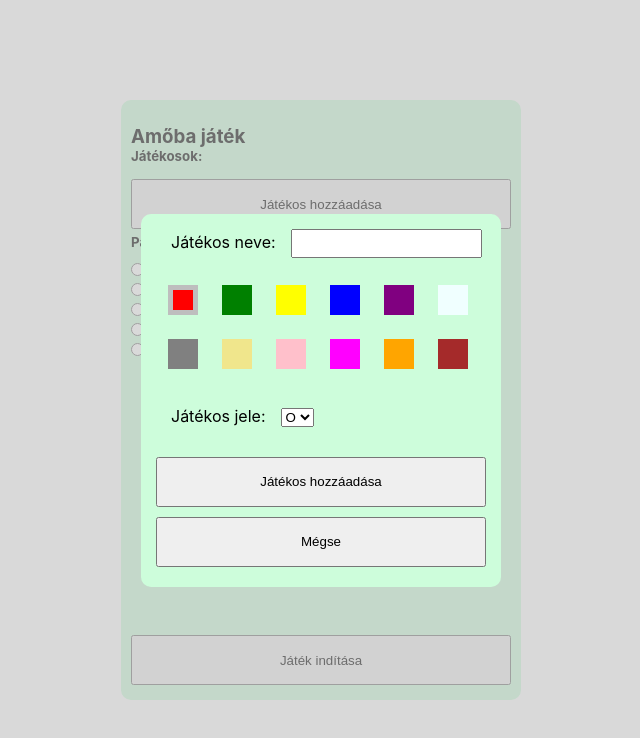
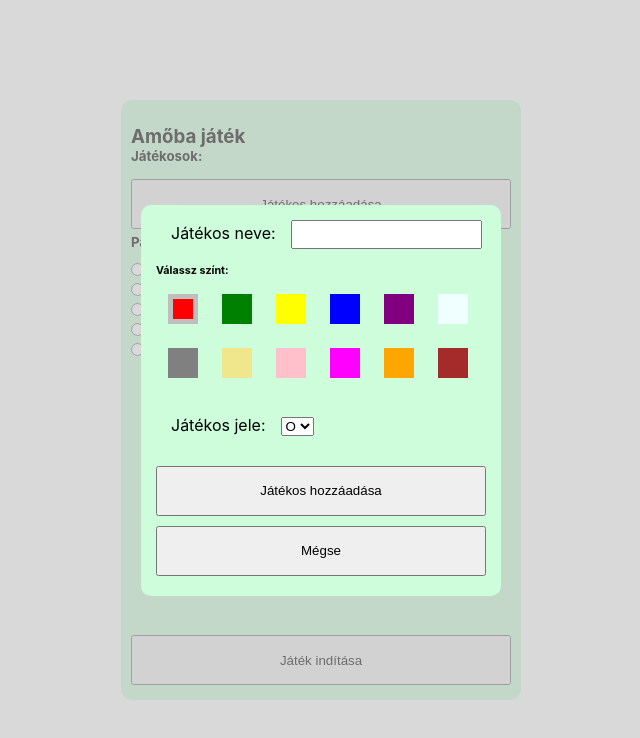
Before and after one commit to rolandKoczan/five-in-a-row, a React (Create React App) app: page / in a window 1280 px wide. Shown: the top 738 px of the page, without its empty margins (319-959 px from the left). Built offline with nearby package versions, Linux system fonts and the light colour scheme.

Commit message:
Imported state from store

```diff
--- a/src/components/AddPlayerPopup/AddPlayerPopup.css
+++ b/src/components/AddPlayerPopup/AddPlayerPopup.css
@@ -6,13 +6,17 @@
     width: 360px;
 }
 
-.AddPlayerPopup > section:nth-child(2) {
-    margin: 15px 0;
+.AddPlayerPopup > h6 {
+    margin: 15px 0 5px 0;
+}
+
+.AddPlayerPopup > section:nth-of-type(2) {
+    margin: 0 0 15px 0;
     display: flex;
     flex-wrap: wrap;
 }
 
-.AddPlayerPopup > section:nth-child(3) {
+.AddPlayerPopup > section:nth-of-type(3) {
     margin: 25px 0;
 }
 
--- a/src/components/AddPlayerPopup/AddPlayerPopup.js
+++ b/src/components/AddPlayerPopup/AddPlayerPopup.js
@@ -1,24 +1,14 @@
-import { useState } from "react"
+import { useDispatch, useSelector } from "react-redux"
+
+import { setIsAddingPlayer, setSelectedColor } from "../../store/gameMenu"
 
 import Backdrop from "../Backdrop/Backdrop"
 
 import "./AddPlayerPopup.css"
 
 const AddPlayerPopup = () => {
-    const [colors, setColors] = useState([
-        { id: 1, color: "red", selected: true },
-        { id: 2, color: "green", selected: false },
-        { id: 3, color: "yellow", selected: false },
-        { id: 4, color: "blue", selected: false },
-        { id: 5, color: "purple", selected: false },
-        { id: 6, color: "azure", selected: false },
-        { id: 7, color: "grey", selected: false },
-        { id: 8, color: "khaki", selected: false },
-        { id: 9, color: "pink", selected: false },
-        { id: 10, color: "magenta", selected: false },
-        { id: 11, color: "orange", selected: false },
-        { id: 12, color: "brown", selected: false },
-    ])
+    const colors = useSelector((state) => state.gameMenu.colors)
+    const dispatch = useDispatch()
 
     return (
         <Backdrop>
@@ -27,6 +17,7 @@ const AddPlayerPopup = () => {
                     <label for="playerName">Játékos neve:</label>
                     <input name="playerName" />
                 </section>
+                <h6>Válassz színt:</h6>
                 <section>
                     {colors.map(({ id, color, selected }) => (
                         <div
@@ -35,6 +26,7 @@ const AddPlayerPopup = () => {
                                 selected && "singleColor_selected"
                             }`}
                             style={{ backgroundColor: color }}
+                            onClick={() => dispatch(setSelectedColor(id))}
                         ></div>
                     ))}
                 </section>
@@ -46,7 +38,9 @@ const AddPlayerPopup = () => {
                     </select>
                 </section>
                 <button>Játékos hozzáadása</button>
-                <button>Mégse</button>
+                <button onClick={() => dispatch(setIsAddingPlayer(false))}>
+                    Mégse
+                </button>
             </div>
         </Backdrop>
     )
```
